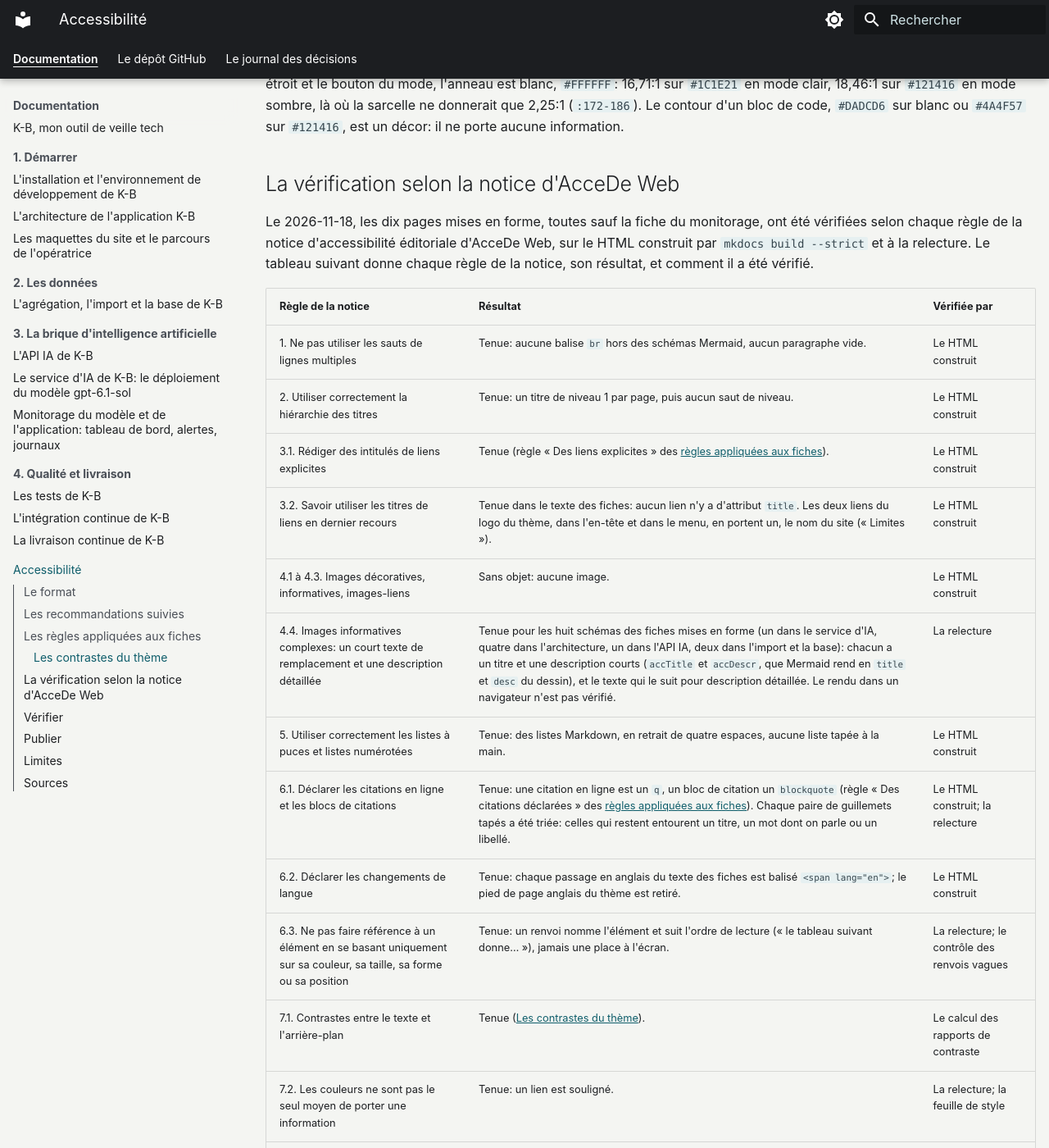
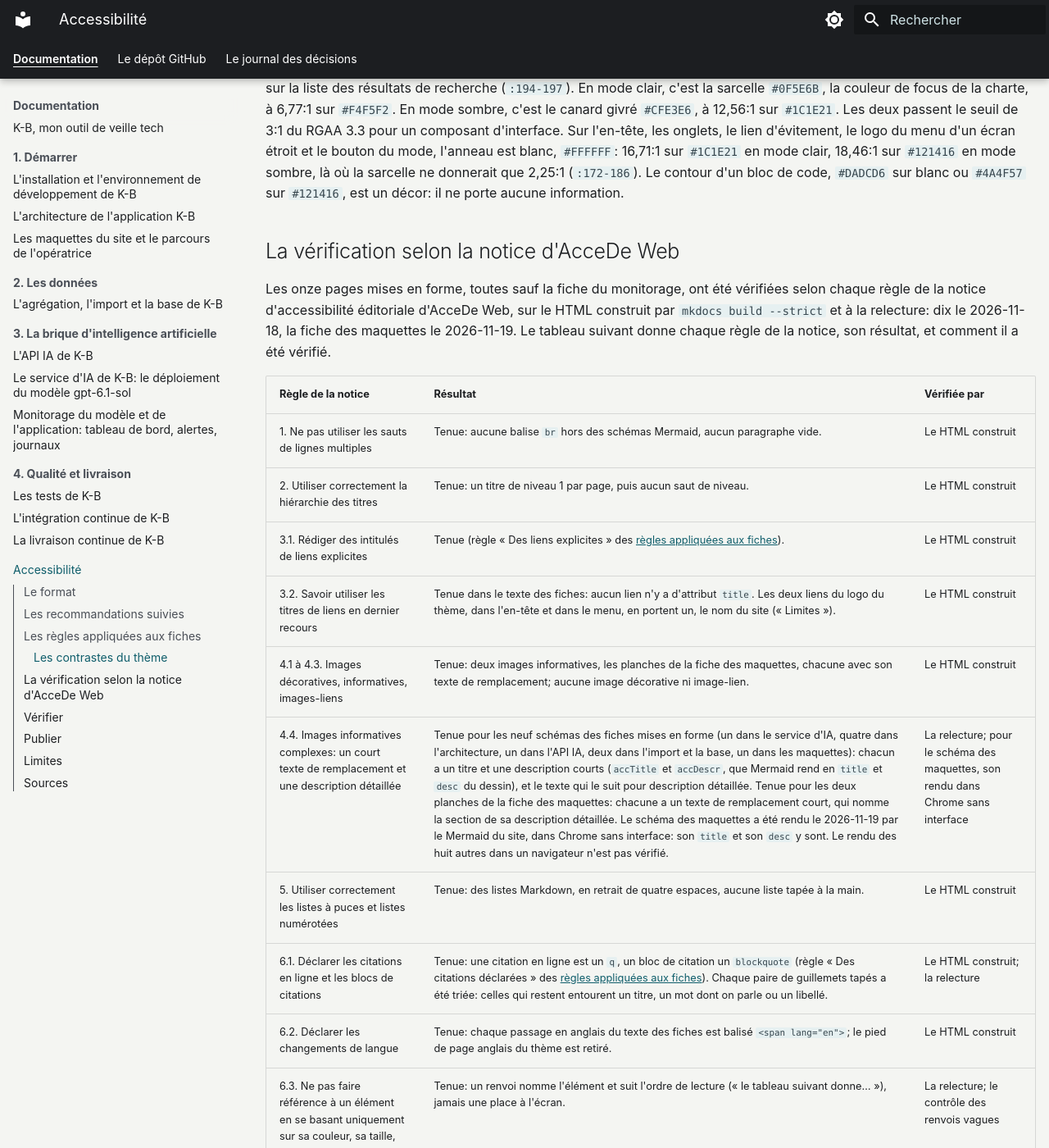
Before and after one commit to SabineLaurent/K-B, an MkDocs documentation site: the page built from documentation/accessibilite_pour_docu.md, in a window 1280 px wide and 1400 px high, scrolled down 6205 px. Shown: the whole window at 82% size. Built offline with MkDocs 1.6.1 and Material for MkDocs 9.7.7, drawn with Linux system fonts in a browser that asks for light colours; plug-ins that fetch from the network failed and are left out; some of the changed text lies outside the part shown.

Commit message:
docs: add the mockups sheet to the accessibility statement of the documentation: its two boards as informative images, its diagram rendered, eleven pages checked against the AcceDe Web notice (issue 619)

```diff
--- a/documentation/accessibilite_pour_docu.md
+++ b/documentation/accessibilite_pour_docu.md
@@ -68,7 +68,7 @@ Le tableau suivant donne, pour chaque règle, sa source, comment elle est tenue
 | Des titres hiérarchisés | AVH; Microsoft; RGAA 9.1 | Un seul titre de niveau 1 par fiche, puis `##` à `####` sans saut de niveau. Un paragraphe en gras n'est pas un titre. | Le contrôle du HTML construit |
 | De vraies listes | AVH; RGAA 9.3 | Les listes Markdown, rendues en `ul` et `ol`. Chaque niveau est en retrait de quatre espaces: Python-Markdown, qui construit les pages, ne rattache à un point de liste que ce qui est en retrait de quatre espaces. | Le HTML construit |
 | Un sommaire | AVH | La « Table des matières » de chaque page, tirée de ses titres par le thème, dans le menu de gauche, sous le titre de la page (`mkdocs.yml:45`); le menu donne la page d'accueil, puis les quatre parties numérotées et leurs fiches, puis cette fiche, sans numéro. | Le contrôle du HTML construit |
-| Une alternative à chaque élément non textuel | AVH; Microsoft | Les fiches n'ont aucune image. Chaque schéma Mermaid est annoncé par une phrase qui nomme le texte qui le décrit. | La relecture de chaque fiche |
+| Une alternative à chaque élément non textuel | AVH; Microsoft | Les deux images, les planches de la fiche des maquettes, ont chacune un texte de remplacement court qui nomme la section de leur description; cette description en texte en donne tout le contenu. Chaque schéma Mermaid est annoncé par une phrase qui nomme le texte qui le décrit. | La relecture de chaque fiche; chaque description de planche comparée au fichier source de la planche |
 | Des polices lisibles | AVH | Les polices du système de la lectrice, sans Google Fonts (`mkdocs.yml:37-38`). | La configuration |
 | Un contraste suffisant | AVH; RGAA 3.2 | Les couleurs du back office de K-B, en mode clair et en mode sombre, mesurées ([Les contrastes du thème](#les-contrastes-du-theme)) (`documentation/stylesheets/extra.css:8-62`); l'anneau de focus de la couleur de l'accent (`:42-43`, `:194-197`), et blanc sur l'en-tête, les onglets, le lien d'évitement, le logo du menu d'un écran étroit et le bouton du mode (`:172-186`). | Le calcul des rapports de contraste |
 | Pas la couleur seule | AVH; Microsoft; RGAA 3.1; RGAA 10.6 | Aucune fiche ne porte une information par la couleur. Un lien est souligné (`documentation/stylesheets/extra.css:80-89`): sa couleur seule, contre le texte, ne donne que 2,25:1 en mode clair (`#0F5E6B` contre `#1C1E21`) et 1,22:1 en mode sombre (`#CFE3E6` contre `#F4F5F2`), sous le seuil de 3:1. L'onglet ouvert est en demi-gras et souligné (`:157-170`), de la même couleur que les autres onglets. Dans le menu, la page ouverte se distingue des autres liens par sa couleur, à 2,25:1 ou 1,22:1 seulement, et par un second signe. Sur un écran large, sa table des matières est dépliée sous son lien, bordée d'un filet à gauche, de la couleur du texte secondaire: 7,53:1 en mode clair, 12,08:1 en mode sombre (`:188-192`). Sur un écran plus étroit, une icône de table des matières suit son nom. Aucun schéma Mermaid n'a de style de couleur. | La relecture de chaque fiche; la feuille de style |
@@ -150,8 +150,9 @@ aucune information.
 
 ## La vérification selon la notice d'AcceDe Web
 
-Le 2026-11-18, les dix pages mises en forme, toutes sauf la fiche du monitorage, ont été vérifiées selon chaque règle de la notice d'accessibilité éditoriale
-d'AcceDe Web, sur le HTML construit par `mkdocs build --strict` et à la relecture. Le tableau suivant donne chaque
+Les onze pages mises en forme, toutes sauf la fiche du monitorage, ont été vérifiées selon chaque règle de la notice
+d'accessibilité éditoriale d'AcceDe Web, sur le HTML construit par `mkdocs build --strict` et à la relecture: dix le
+2026-11-18, la fiche des maquettes le 2026-11-19. Le tableau suivant donne chaque
 règle de la notice, son résultat, et comment il a été vérifié.
 
 | Règle de la notice | Résultat | Vérifiée par |
@@ -160,15 +161,15 @@ règle de la notice, son résultat, et comment il a été vérifié.
 | 2. Utiliser correctement la hiérarchie des titres | Tenue: un titre de niveau 1 par page, puis aucun saut de niveau. | Le HTML construit |
 | 3.1. Rédiger des intitulés de liens explicites | Tenue (règle « Des liens explicites » des [règles appliquées aux fiches](#les-regles-appliquees-aux-fiches)). | Le HTML construit |
 | 3.2. Savoir utiliser les titres de liens en dernier recours | Tenue dans le texte des fiches: aucun lien n'y a d'attribut `title`. Les deux liens du logo du thème, dans l'en-tête et dans le menu, en portent un, le nom du site (« Limites »). | Le HTML construit |
-| 4.1 à 4.3. Images décoratives, informatives, images-liens | Sans objet: aucune image. | Le HTML construit |
-| 4.4. Images informatives complexes: un court texte de remplacement et une description détaillée | Tenue pour les huit schémas des fiches mises en forme (un dans le service d'IA, quatre dans l'architecture, un dans l'API IA, deux dans l'import et la base): chacun a un titre et une description courts (`accTitle` et `accDescr`, que Mermaid rend en `title` et `desc` du dessin), et le texte qui le suit pour description détaillée. Le rendu dans un navigateur n'est pas vérifié. | La relecture |
+| 4.1 à 4.3. Images décoratives, informatives, images-liens | Tenue: deux images informatives, les planches de la fiche des maquettes, chacune avec son texte de remplacement; aucune image décorative ni image-lien. | Le HTML construit |
+| 4.4. Images informatives complexes: un court texte de remplacement et une description détaillée | Tenue pour les neuf schémas des fiches mises en forme (un dans le service d'IA, quatre dans l'architecture, un dans l'API IA, deux dans l'import et la base, un dans les maquettes): chacun a un titre et une description courts (`accTitle` et `accDescr`, que Mermaid rend en `title` et `desc` du dessin), et le texte qui le suit pour description détaillée. Tenue pour les deux planches de la fiche des maquettes: chacune a un texte de remplacement court, qui nomme la section de sa description détaillée. Le schéma des maquettes a été rendu le 2026-11-19 par le Mermaid du site, dans Chrome sans interface: son `title` et son `desc` y sont. Le rendu des huit autres dans un navigateur n'est pas vérifié. | La relecture; pour le schéma des maquettes, son rendu dans Chrome sans interface |
 | 5. Utiliser correctement les listes à puces et listes numérotées | Tenue: des listes Markdown, en retrait de quatre espaces, aucune liste tapée à la main. | Le HTML construit |
 | 6.1. Déclarer les citations en ligne et les blocs de citations | Tenue: une citation en ligne est un `q`, un bloc de citation un `blockquote` (règle « Des citations déclarées » des [règles appliquées aux fiches](#les-regles-appliquees-aux-fiches)). Chaque paire de guillemets tapés a été triée: celles qui restent entourent un titre, un mot dont on parle ou un libellé. | Le HTML construit; la relecture |
 | 6.2. Déclarer les changements de langue | Tenue: chaque passage en anglais du texte des fiches est balisé `<span lang="en">`; le pied de page anglais du thème est retiré. | Le HTML construit |
 | 6.3. Ne pas faire référence à un élément en se basant uniquement sur sa couleur, sa taille, sa forme ou sa position | Tenue: un renvoi nomme l'élément et suit l'ordre de lecture (« le tableau suivant donne… »), jamais une place à l'écran. | La relecture; le contrôle des renvois vagues |
 | 7.1. Contrastes entre le texte et l'arrière-plan | Tenue ([Les contrastes du thème](#les-contrastes-du-theme)). | Le calcul des rapports de contraste |
 | 7.2. Les couleurs ne sont pas le seul moyen de porter une information | Tenue: un lien est souligné. | La relecture; la feuille de style |
-| 8.1. Associer une description détaillée aux contenus riches | Tenue: chaque schéma Mermaid a sa description en texte. | La relecture |
+| 8.1. Associer une description détaillée aux contenus riches | Tenue: chaque schéma Mermaid et chaque planche a sa description en texte. | La relecture |
 | 8.2 et 8.3. Contenus en mouvement; vidéos | Sans objet: ni l'un ni l'autre. | Le HTML construit |
 | 9. Fournir une alternative textuelle aux contenus textuels ambigus (émoticônes, art ASCII) | Tenue: aucune émoticône ni art ASCII. La flèche « → » sert à écrire un chemin de menu ou le résultat d'une commande; ce qu'en dit un lecteur d'écran n'est pas vérifié. | Le HTML construit |
 
```
Also changed, not shown: other parts of documentation/accessibilite_pour_docu.md (+1 -1 lines).
